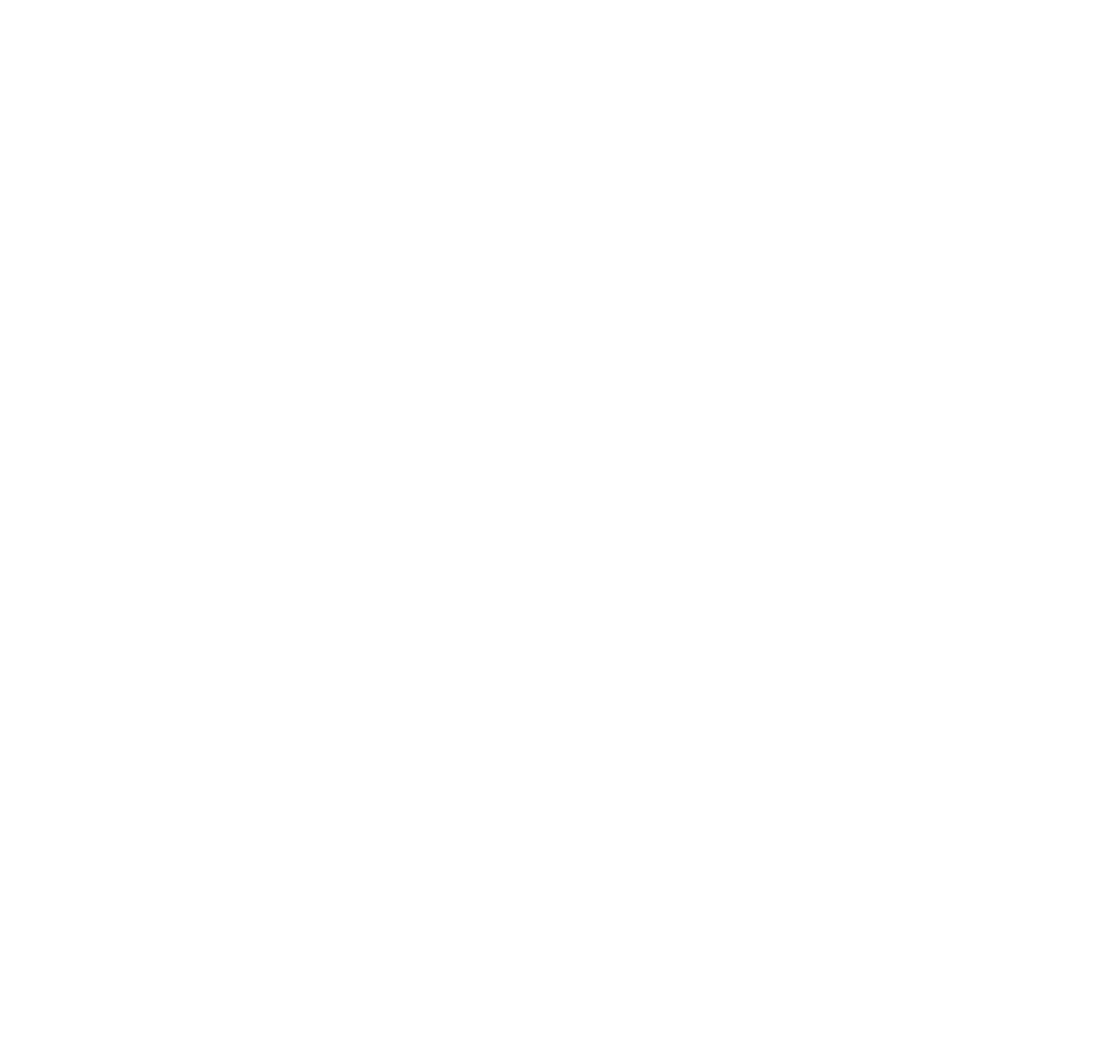
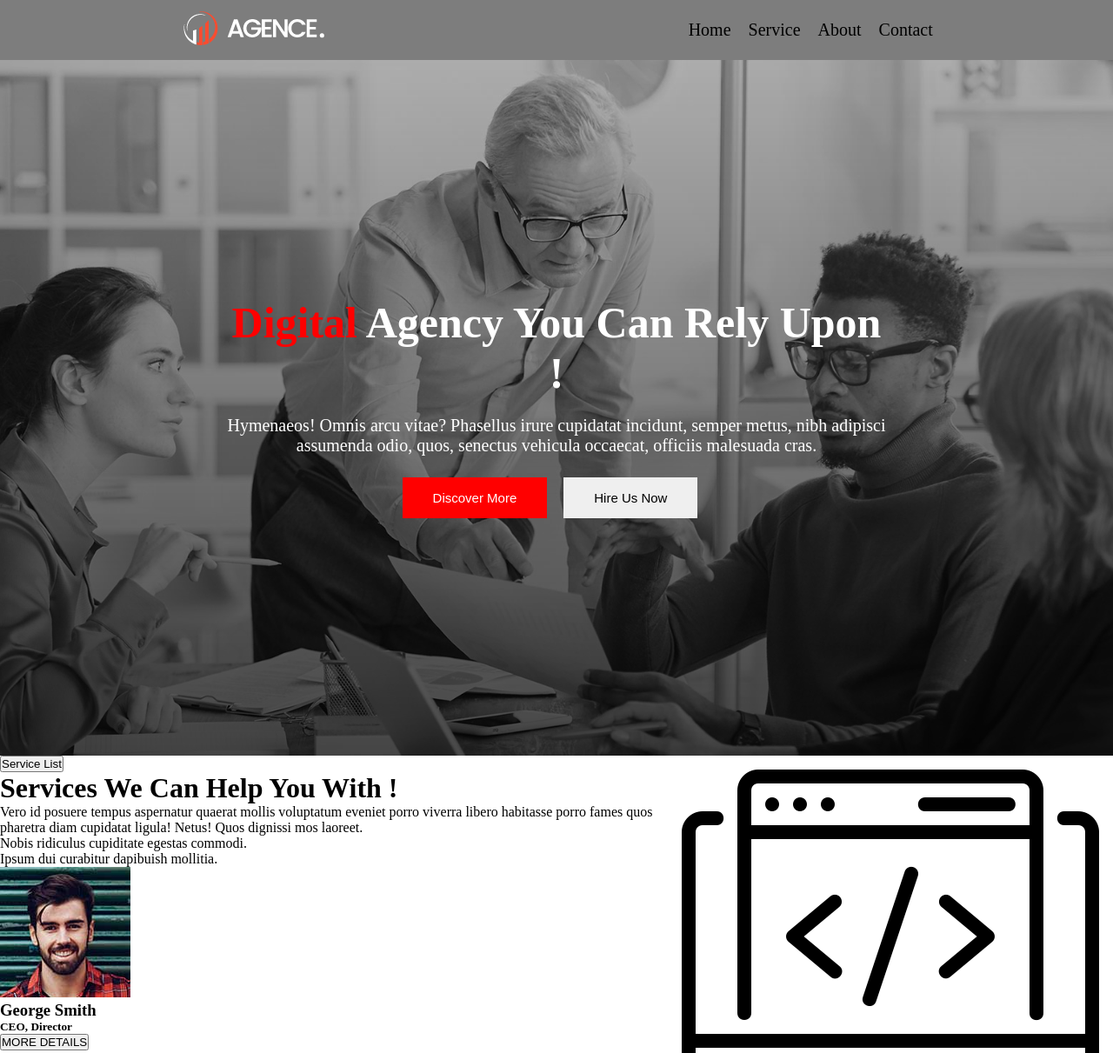
Before and after one commit to Mithun4450/website-of-digital-agency, a plain HTML site: page index.html in a window 1280 px wide. Shown: the top 1211 px of the page at 87% size. Before the commit the page ends 800 px from the top, so only its background shows below. Drawn offline with Linux system fonts and the light colour scheme.

Commit message:
service part

```diff
--- a/index.html
+++ b/index.html
@@ -3,9 +3,103 @@
 <head>
     <meta charset="UTF-8">
     <meta name="viewport" content="width=device-width, initial-scale=1.0">
-    <title>Digital Agency</title>
+    <title>Digital Agency Website</title>
+    <link rel="stylesheet" href="style.css">
 </head>
 <body>
+    <header>
+        <!-- Navigation Bar -->
+        <div class="nav-container">
+            <div class="logo">
+                <img src="asset/logo/logo.png" alt="Photo of Logo">
+            </div>
+            <div class="manu-container">
+                <ul>
+                    <li>Home</li>
+                    <li>Service</li>
+                    <li>About</li>
+                    <li>Contact</li>
+                </ul>
+            </div>
+        </div>
+
+
+
+        <!-- Bannar -->
+
+        <div class="bannar-container">
+            <div class="bannar-items-container">
+                <h1 class="bannar-title"> <span class="digital">Digital</span> Agency You Can Rely Upon !</h1>
+            <p class="bannar-description">
+                Hymenaeos! Omnis arcu vitae? Phasellus irure cupidatat incidunt, semper metus, nibh adipisci assumenda odio, quos, senectus vehicula occaecat, officiis malesuada cras. </p>
+            <button class="btn red">Discover More</button>
+            <button class="btn">Hire Us Now</button>
+
+            </div>
+
+        <div>
+
+    </header>
+
+
+
+    <main>
+        <div class="service-container">
+            <div class="service-description-container">
+                <div class="service-details">
+                    <button>Service List</button>
+                    <h1>Services We Can Help You With ! </h1>
+                    <p>Vero id posuere tempus aspernatur quaerat mollis voluptatum eveniet porro viverra libero habitasse porro fames quos pharetra diam cupidatat ligula! Netus! Quos dignissi mos laoreet. </p>
+                    <ol>
+                        <li>Nobis ridiculus cupiditate egestas commodi.</li>
+                        <li>Ipsum dui curabitur dapibuish mollitia.</li>
+                    </ol>
+                </div>
+                <div class="author-details">
+                    <div class="author">
+                        <img src="asset/image/author.jpg" alt="">
+                        <h3>George Smith</h3>
+                        <h5>CEO, Director</h5>
+                    </div>
+                    <div class="more">
+                        <button>MORE DETAILS</button>
+                    </div>
+                </div>
+            </div>
+            <div class="service-block-container">
+                <div class="wg">
+                    <div class="w">
+                        <img src="asset/icons/coding.png" alt="">
+                        <h2>Website Development</h2>
+                    </div>
+                    <div class="g">
+                        <img src="asset/icons/bar-chart.png" alt="">
+                        <h2>Graphic & Sketch Designing</h2>
+                    </div>
+                </div>
+                <div class="sd">
+                    <div class="s">
+                        <img src="asset/icons/startup.png" alt="">
+                        <h2>SEO & Content Writing</h2>
+                    </div>
+                    <div class="d">
+                        <img src="asset/icons/digital-marketing.png" alt="">
+                        <h2>Digital Market Planning</h2>
+                    </div>
+                </div>
+            </div>
+        </div>
+
+
+
+
+    </main>
+
+
+
+    <footer>
+
+    </footer>
 
 </body>
 </html>
--- a/style.css
+++ b/style.css
@@ -0,0 +1,85 @@
+
+*{
+    margin: 0px;
+    padding: 0px;
+}
+
+
+/* Navigation Bar  */
+.nav-container{
+    width: 100%;
+    background-color: #7D7D7D;
+    display: flex;
+    justify-content: space-around;
+    align-items: center;
+
+}
+.logo img{
+    padding: 10px;
+}
+.manu-container ul{
+    display: flex;
+    list-style: none;
+}
+
+.manu-container ul>li{
+    padding: 10px;
+    font-size: 20px;
+}
+
+
+
+/* Bannar */
+.bannar-container{
+    width: 100%;
+    height: 100vh;
+    background-image: url("asset/image/background.jpg"), linear-gradient(rgba(0,0,0,.3), rgba(0,0,0,.7));
+    background-blend-mode: overlay;
+    background-position: center;
+    background-repeat: no-repeat;
+    background-size: cover;
+    display: flex;
+    justify-content: center;
+    align-items: center;
+
+
+}
+.bannar-items-container{
+    width: 60%;
+    margin: auto;
+    text-align: center;
+    color: white;
+
+}
+.digital{
+    color: red;
+}
+.bannar-title{
+    font-size: 50px;
+    font-weight: 700;
+    margin-bottom: 20px;
+}
+.bannar-description{
+    font-size: 20px;
+    font-weight: 400;
+    margin-bottom: 25px;
+}
+
+.btn{
+    padding: 15px 35px;
+    margin-right: 15px;
+    font-size: 15px;
+    border: none;
+}
+.red{
+    background-color: red;
+    color: white;
+}
+.round{
+    border-radius: 10px;
+}
+.service-container{
+    width: 100%;
+    height: 100vh;
+    display: flex;
+}
```
